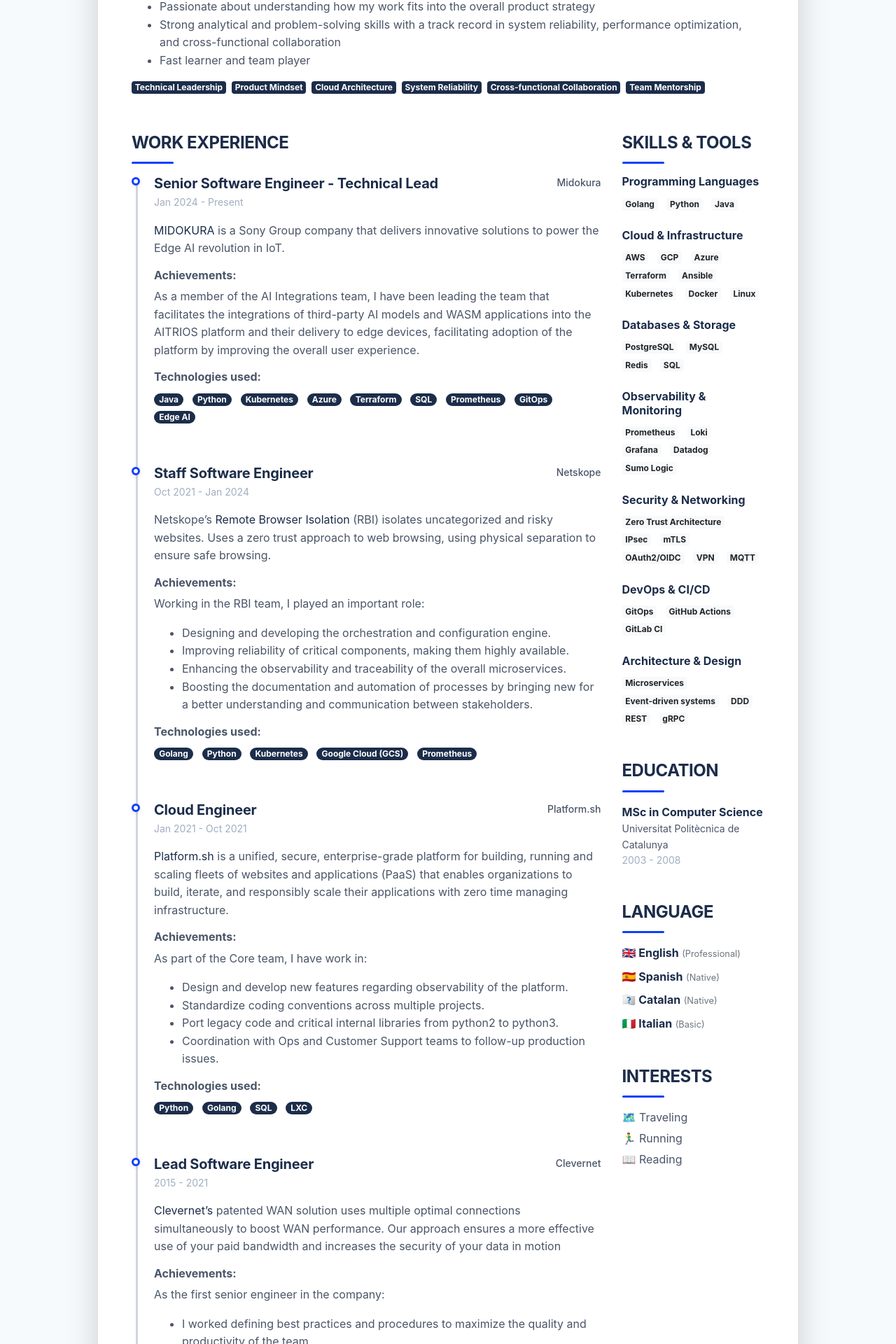
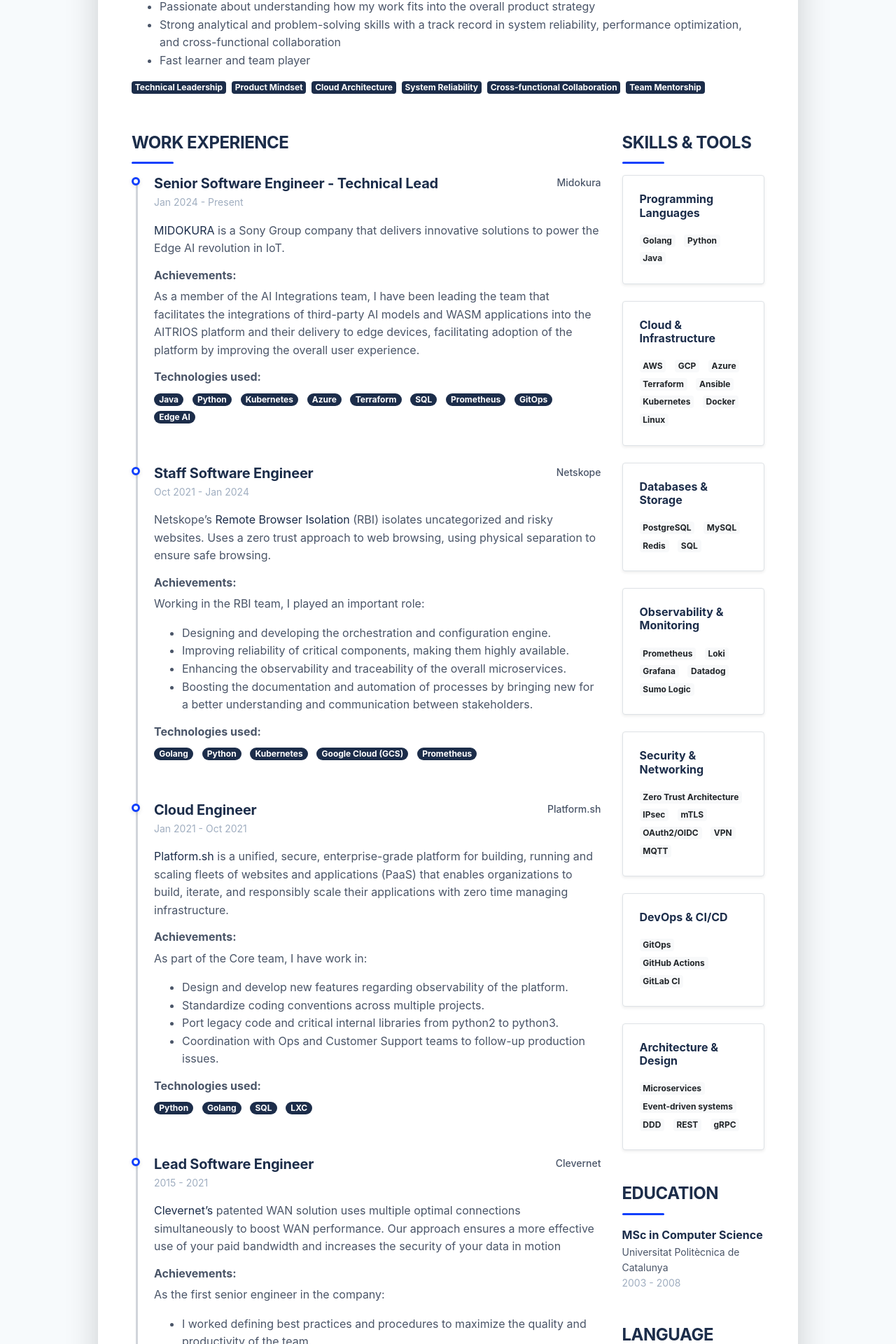
Before and after one commit to robertobarreda/robertobarreda.github.io, a Jekyll site: the page built from index.markdown, in a window 1280 px wide. Shown: the part 474-2394 px from the top of the page at 70% size. Built offline with Jekyll 4.4.1, drawn with Linux system fonts in a browser that asks for light colours.

Commit message:
card styling skills

```diff
--- a/_includes/skills.html
+++ b/_includes/skills.html
@@ -5,9 +5,9 @@
     <div class="resume-section-content">
         {% for skill in skills %}
         {% if skill.category != "others" %}
-        <div class="resume-skill-item">
-            <h4 class="resume-skills-cat font-weight-bold">{{ skill.category }}</h4>
-            <ul class="list-inline mb-4">
+        <div class="resume-skill-item p-4 mb-4 bg-white rounded border shadow-sm">
+            <h4 class="resume-skills-cat font-weight-bold text-primary mb-3">{{ skill.category }}</h4>
+            <ul class="list-inline mb-0">
                 {% for tool in skill.tools %}
                 <li class="list-inline-item"><span class="badge badge-light">{{ tool }}</span></li>
                 {% endfor %}
@@ -18,9 +18,9 @@
         {% endfor %}
         {% for skill in skills %}
         {% if skill.category == "others" %}
-        <div class="resume-skill-item">
-            <h4 class="resume-skills-cat font-weight-bold">Others</h4>
-            <ul class="list-inline">
+        <div class="resume-skill-item p-4 mb-4 bg-white rounded border shadow-sm">
+            <h4 class="resume-skills-cat font-weight-bold text-primary mb-3">Others</h4>
+            <ul class="list-inline mb-0">
                 {% for tool in skill.tools %}
                 <li class="list-inline-item"><span class="badge badge-light">{{ tool }}</span></li>
                 {% endfor %}
```
